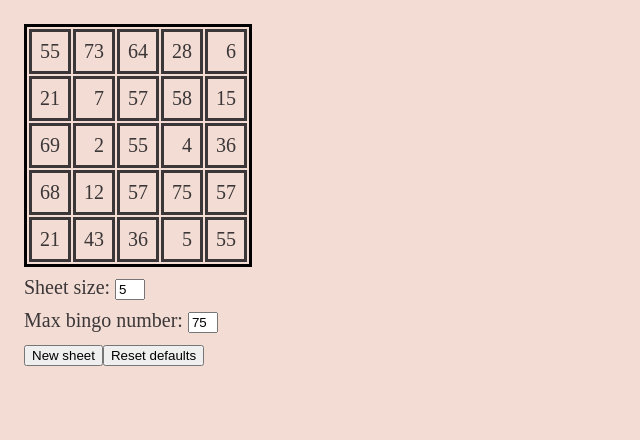
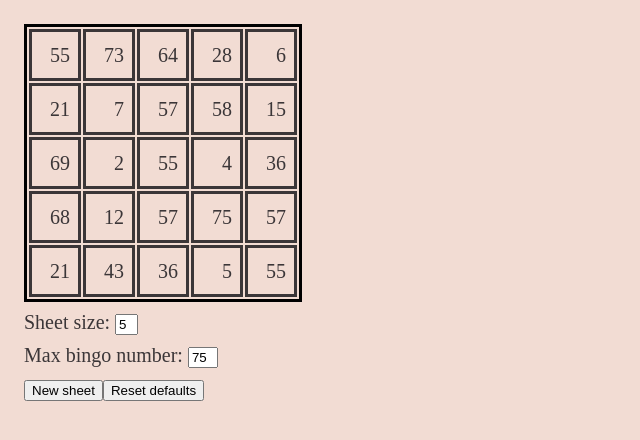
Before and after one commit to robbradyire/my-site, a React (Create React App) app: page /bingo in a window 1280 px wide. Shown: the top 440 px of the page, without its empty margins (0-640 px from the left). Built offline with nearby package versions, Linux system fonts and the light colour scheme; a web font is replaced by a local one.

Commit message:
Use labels like a good person

```diff
--- a/src/components/bingo/Bingo.tsx
+++ b/src/components/bingo/Bingo.tsx
@@ -15,9 +15,8 @@ const Button = styled.button`
   margin-top: 12px;
 `;
 
-const Input = styled(NumberInput)`
+const StyledNumberInput = styled(NumberInput)`
   margin-top: 12px;
-  max-width: 3ch;
 `;
 
 const Bingo: React.FC = () => {
@@ -60,16 +59,17 @@ const Bingo: React.FC = () => {
         isChecked={isChecked}
         numbers={numbers}
       />
-      <Input
+      <StyledNumberInput
         defaultValue={size}
         handleChangeValue={setSize}
+        label="Sheet size"
         maxLength={2}
-        text="Sheet size:"
       />
-      <Input
+      <StyledNumberInput
         defaultValue={ceiling}
         handleChangeValue={setCeiling}
-        text="Max bingo number:"
+        label="Max bingo number"
+        maxLength={3}
       />
       <Button onClick={generateNewSheet}>New sheet</Button>
       <Button onClick={handleResetDefaults}>Reset defaults</Button>
--- a/src/components/bingo/Cell.tsx
+++ b/src/components/bingo/Cell.tsx
@@ -8,9 +8,10 @@ interface CellProps {
 const Cell = styled.td<CellProps>`
   border: medium solid ${Colour.dark};
   cursor: pointer;
+  height: 3ch;
   padding: 8px;
   text-align: right;
-  width: 2ch;
+  width: 3ch;
   ${(props) =>
     props.checked &&
     css`
--- a/src/components/bingo/NumberInput.tsx
+++ b/src/components/bingo/NumberInput.tsx
@@ -1,4 +1,5 @@
 import React, { useState, useRef } from 'react';
+import styled from 'styled-components';
 
 const NUMBER_REGEX = /^\d+$/;
 const tryParseInt = (str: string) =>
@@ -7,13 +8,17 @@ const tryParseInt = (str: string) =>
 interface NumberInputProps extends React.ComponentPropsWithoutRef<'input'> {
   defaultValue: number;
   handleChangeValue: (value: number) => void;
-  text: string;
+  label: string;
 }
+
+const StyledInput = styled.input`
+  ${({ maxLength }) => `max-width: ${maxLength}ch;`}
+`;
 
 const NumberInput: React.FC<NumberInputProps> = ({
   defaultValue,
   handleChangeValue,
-  text,
+  label,
   ...rest
 }) => {
   const [displayedValue, setDisplayedValue] = useState(defaultValue.toString());
@@ -35,15 +40,17 @@ const NumberInput: React.FC<NumberInputProps> = ({
   // maxValue, minValue, max bingo # > size*size
   return (
     <div>
-      <span>{text}</span>{' '}
-      <input
+      <label htmlFor={label}>
+        {label}:{' '}
+        <StyledInput
+          id={label}
           minLength={1}
           onChange={onChange}
-        pattern="\d+"
           ref={inputRef}
           value={displayedValue}
           {...rest}
         />
+      </label>{' '}
     </div>
   );
 };
```
Lines whose indentation alone changed are shown as unchanged.
